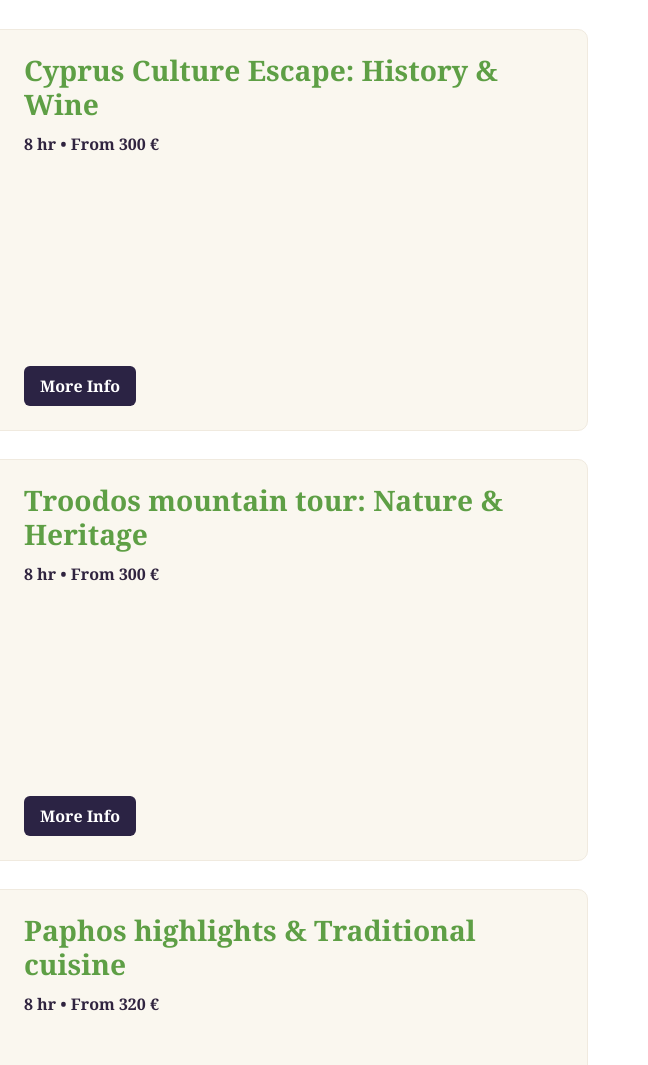
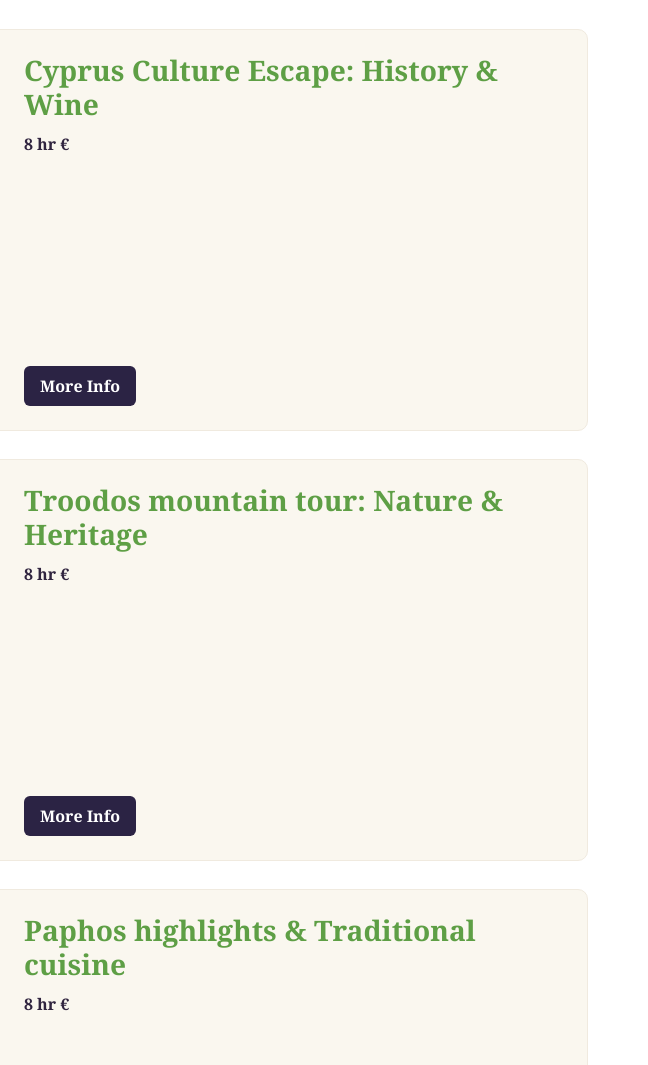
Before and after one commit to cyprusiwithjoanna/cyprusiwithjoanna.github.io, a plain HTML site: page our-tours.html in a window 1280 px wide. Shown: the part 208-1273 px from the top of the page, 632-1280 px from the left. Drawn offline with Linux system fonts and the light colour scheme.

Commit message:
Update our-tours.html

```diff
--- a/our-tours.html
+++ b/our-tours.html
@@ -75,7 +75,7 @@
       <div class="media"><img src="coffees.jpg" alt="Cyprus Culture Escape: History &amp; Wine"></div>
       <div class="content">
         <h2 class="title">Cyprus Culture Escape: History &amp; Wine</h2>
-        <div class="meta">8 hr • From 300 €</div>
+        <div class="meta">8 hr  €</div>
         <div class="cta">More Info</div>
       </div>
     </a>
@@ -85,7 +85,7 @@
       <div class="media"><img src="mountains.jpg" alt="Troodos mountain tour"></div>
       <div class="content">
         <h2 class="title">Troodos mountain tour: Nature &amp; Heritage</h2>
-        <div class="meta">8 hr • From 300 €</div>
+        <div class="meta">8 hr €</div>
         <div class="cta">More Info</div>
       </div>
     </a>
@@ -95,7 +95,7 @@
       <div class="media"><img src="trees.jpg" alt="Paphos highlights &amp; Traditional cuisine"></div>
       <div class="content">
         <h2 class="title">Paphos highlights &amp; Traditional cuisine</h2>
-        <div class="meta">8 hr • From 320 €</div>
+        <div class="meta">8 hr €</div>
         <div class="cta">More Info</div>
       </div>
     </a>
```
